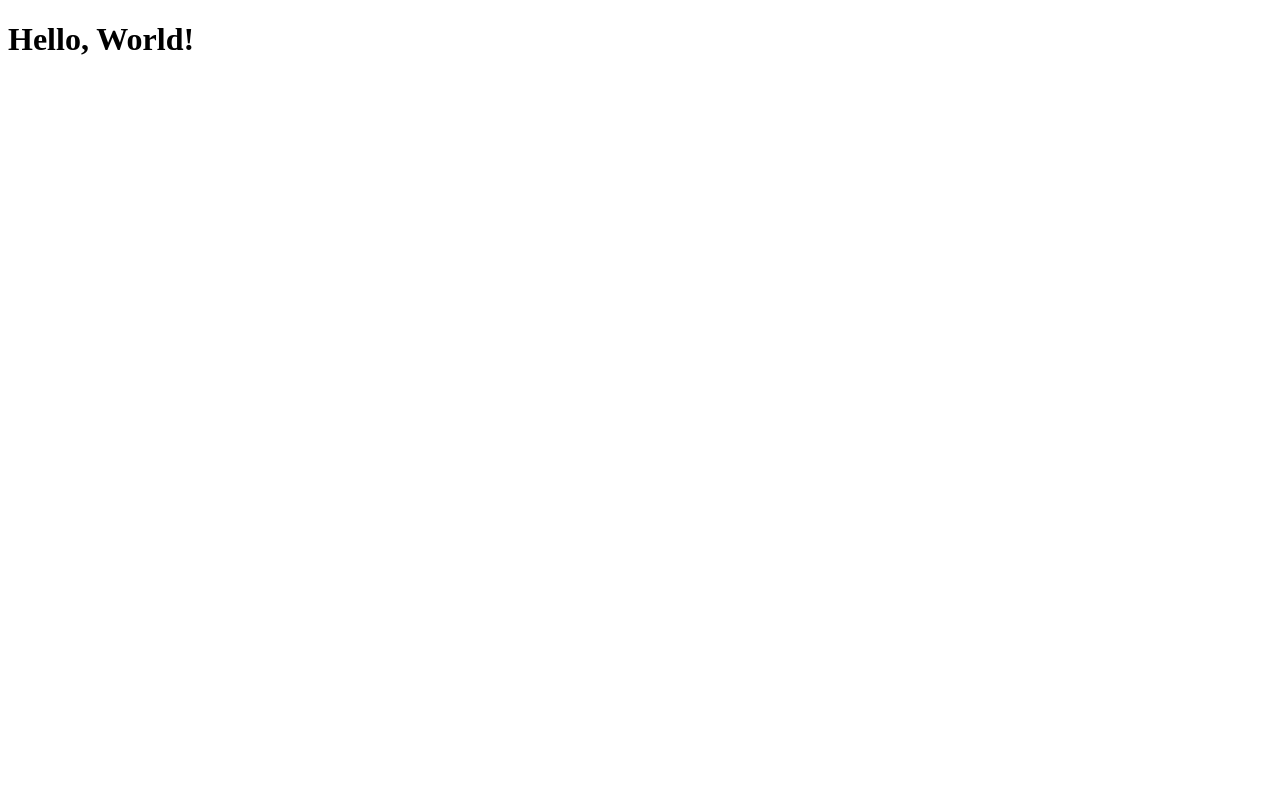
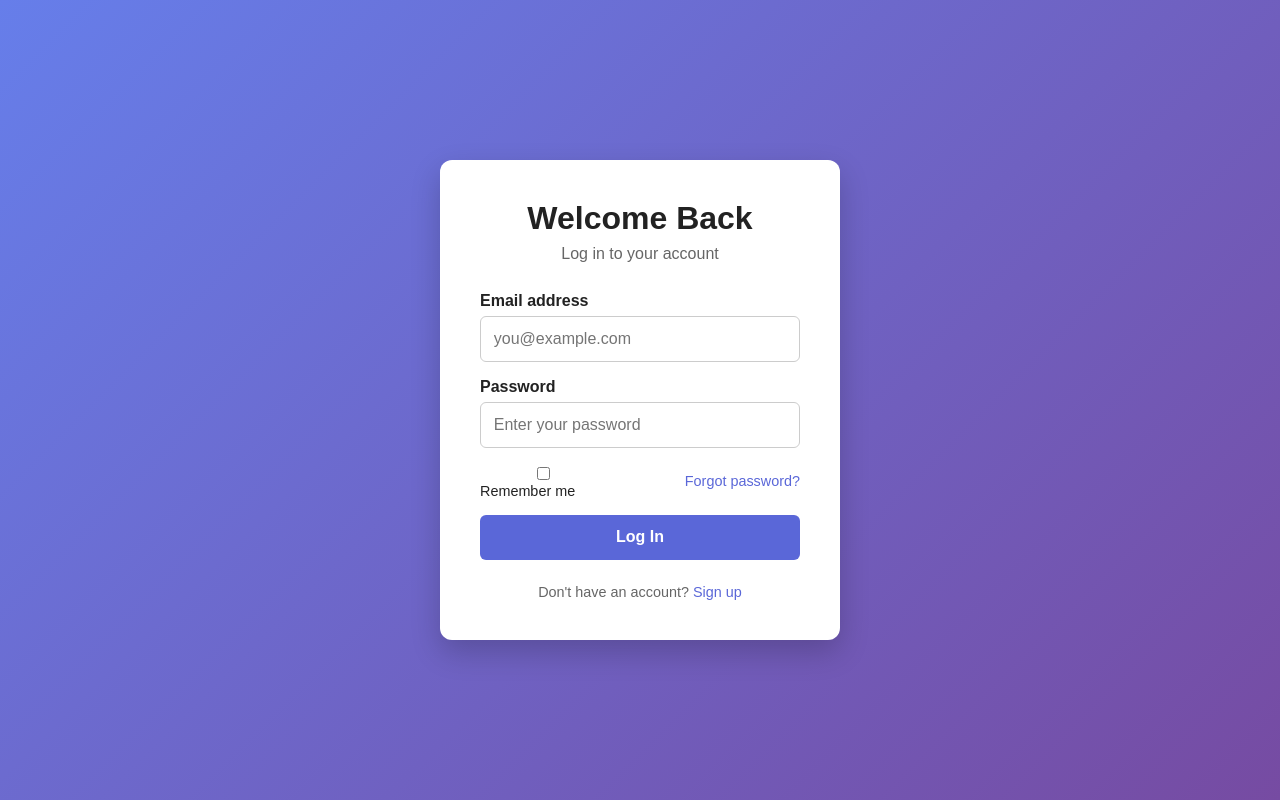
Before and after one commit to gaurikharad-dev/Merge_Repo, a plain HTML site: page index.html in a window 1280 px wide. Drawn offline with Linux system fonts and the light colour scheme.

Commit message:
Login page is craeted

```diff
--- a/index.html
+++ b/index.html
@@ -1,11 +1,74 @@
 <!DOCTYPE html>
 <html lang="en">
 <head>
-    <meta charset="UTF-8">
-    <meta name="viewport" content="width=device-width, initial-scale=1.0">
-    <title>Document</title>
+	<meta charset="UTF-8">
+	<meta name="viewport" content="width=device-width, initial-scale=1.0">
+	<title>Login</title>
+	<style>
+		* { box-sizing: border-box; }
+		body {
+			margin: 0;
+			min-height: 100vh;
+			display: grid;
+			place-items: center;
+			font-family: Arial, sans-serif;
+			background: linear-gradient(135deg, #667eea, #764ba2);
+			color: #222;
+		}
+		.login-card {
+			width: min(90%, 400px);
+			padding: 2.5rem;
+			background: #fff;
+			border-radius: 12px;
+			box-shadow: 0 12px 30px rgba(0, 0, 0, .2);
+		}
+		h1 { margin: 0 0 .5rem; text-align: center; }
+		.subtitle { margin: 0 0 1.8rem; text-align: center; color: #666; }
+		label { display: block; margin: 1rem 0 .4rem; font-weight: bold; }
+		input {
+			width: 100%;
+			padding: .8rem;
+			border: 1px solid #ccc;
+			border-radius: 6px;
+			font-size: 1rem;
+		}
+		input:focus { outline: 2px solid #667eea; border-color: transparent; }
+		.options { display: flex; justify-content: space-between; align-items: center; margin: 1rem 0; font-size: .9rem; }
+		.options label { margin: 0; font-weight: normal; }
+		a { color: #5a67d8; text-decoration: none; }
+		button {
+			width: 100%;
+			padding: .85rem;
+			border: 0;
+			border-radius: 6px;
+			background: #5a67d8;
+			color: white;
+			font-size: 1rem;
+			font-weight: bold;
+			cursor: pointer;
+		}
+		button:hover { background: #434190; }
+		.signup { margin: 1.5rem 0 0; text-align: center; color: #666; font-size: .9rem; }
+	</style>
 </head>
 <body>
-    <h1>Hello, World!</h1>
+	<main class="login-card">
+		<h1>Welcome Back</h1>
+		<p class="subtitle">Log in to your account</p>
+		<form action="#" method="post">
+			<label for="email">Email address</label>
+			<input type="email" id="email" name="email" placeholder="you@example.com" autocomplete="email" required>
+
+			<label for="password">Password</label>
+			<input type="password" id="password" name="password" placeholder="Enter your password" autocomplete="current-password" required>
+
+			<div class="options">
+				<label><input type="checkbox" name="remember"> Remember me</label>
+				<a href="#">Forgot password?</a>
+			</div>
+			<button type="submit">Log In</button>
+		</form>
+		<p class="signup">Don't have an account? <a href="#">Sign up</a></p>
+	</main>
 </body>
 </html>
```
